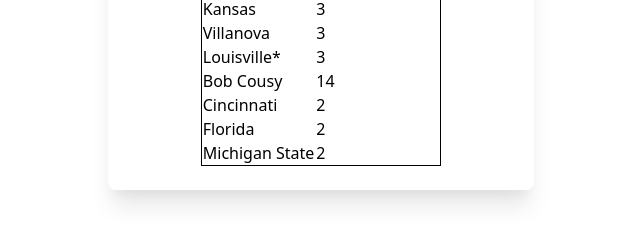
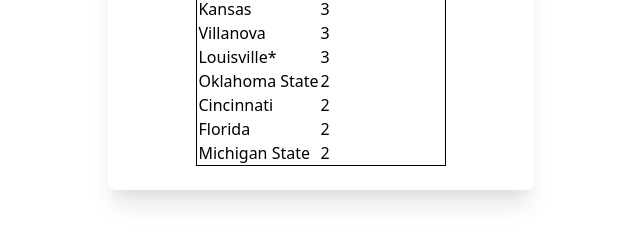
Before and after one commit to sCeNIK33/hw2, a plain HTML site: page ncaabball.html in a window 1280 px wide. Shown: the part 312-548 px from the top of the page, 319-959 px from the left. Drawn offline with nearby package versions, Linux system fonts and the light colour scheme.

Commit message:
removed bob cousy ncaa

```diff
--- a/ncaabball.html
+++ b/ncaabball.html
@@ -58,8 +58,8 @@
                     <td>3</td>
                   </tr>
                   <tr>
-                    <td>Bob Cousy</td>
-                    <td>14</td>
+                    <td>Oklahoma State</td>
+                    <td>2</td>
                   </tr>
                   <tr>
                     <td>Cincinnati</td>
```
